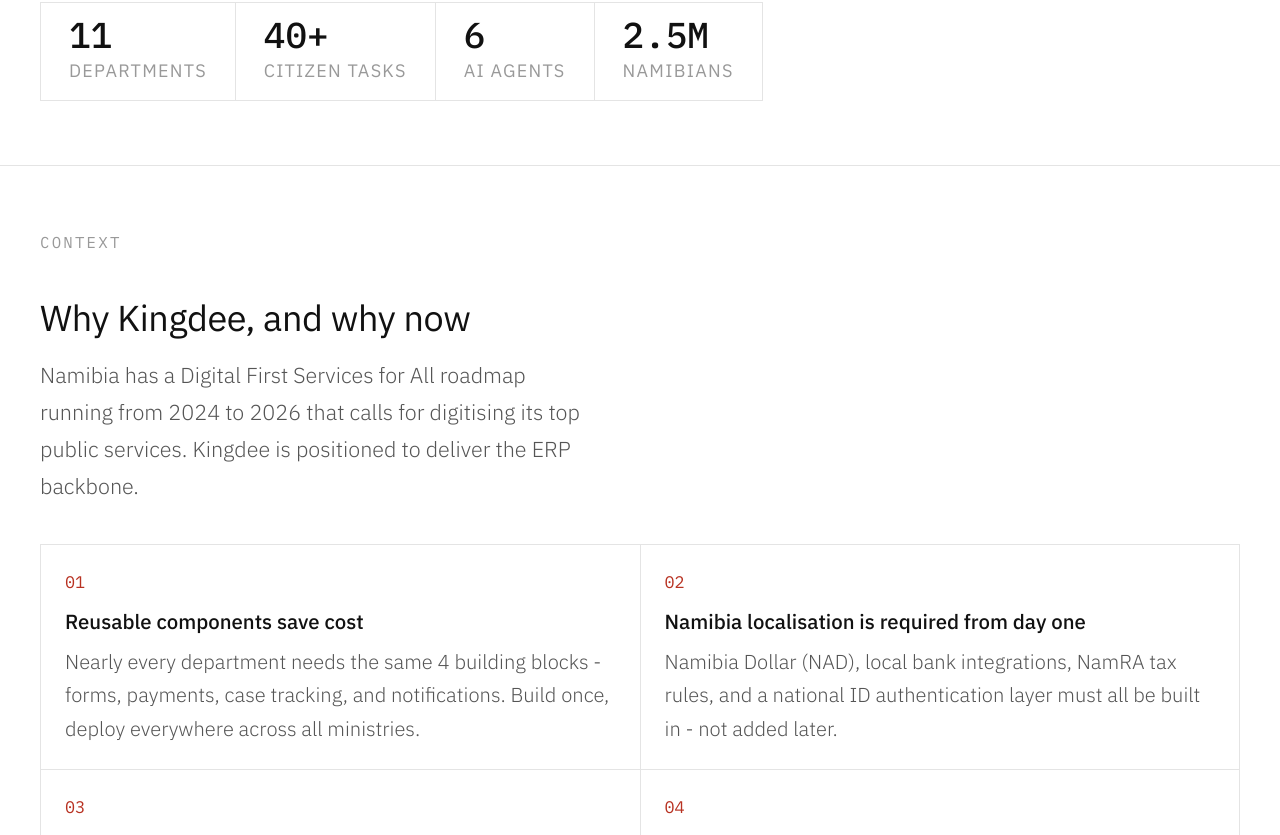
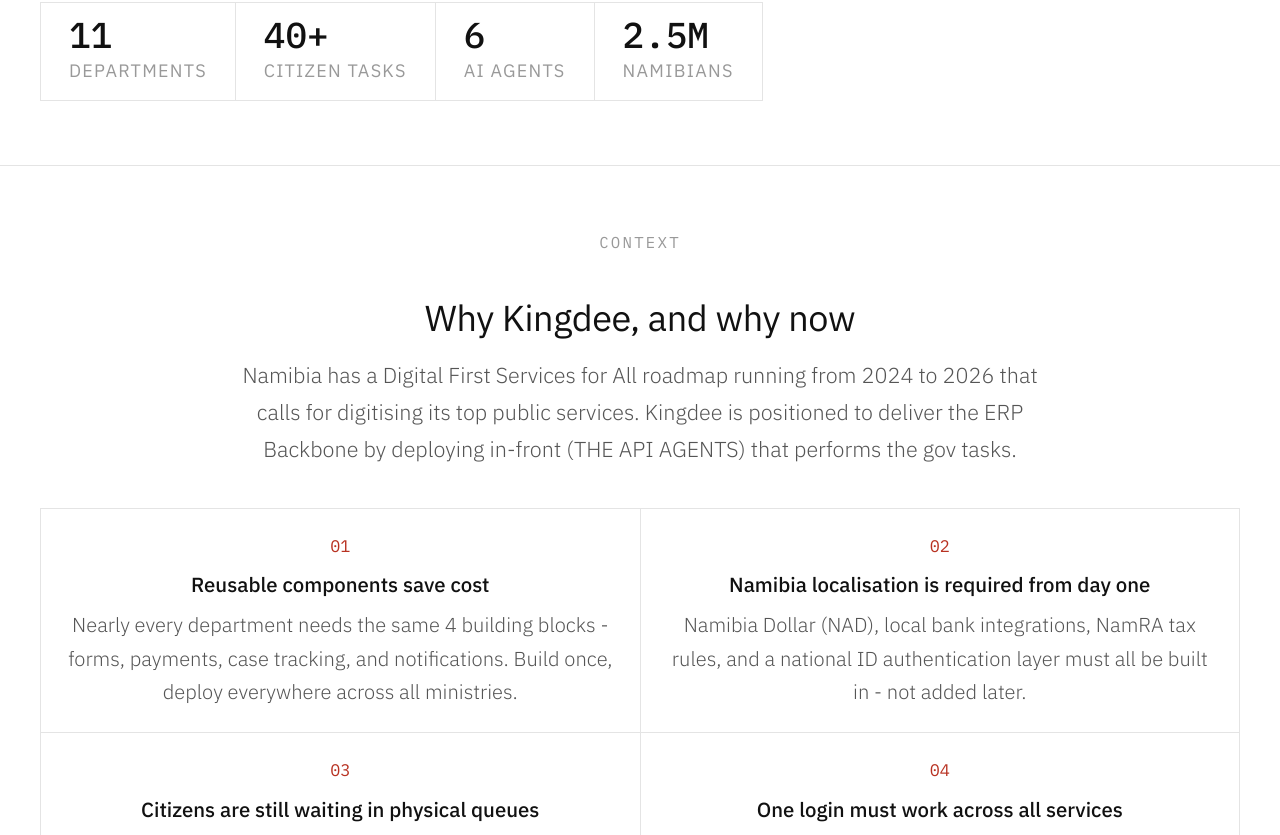
Before and after one commit to statusconfirmed031/namibia-kingdee-gov, a Next.js app: page / in a window 1280 px wide. Shown: the part 565-1400 px from the top of the page. Built offline with nearby package versions, Linux system fonts and the light colour scheme.

Commit message:
docs: center context heading and update description

```diff
--- a/app/page.js
+++ b/app/page.js
@@ -30,10 +30,10 @@
         </div>
       </div>
 
-      <div className={styles.section} id="context">
+      <div className={`${styles.section} ${styles.contextSection}`} id="context">
         <div className={styles.sectionLabel}>Context</div>
         <h2>Why Kingdee, and why now</h2>
-        <p className={styles.sectionDesc}>Namibia has a Digital First Services for All roadmap running from 2024 to 2026 that calls for digitising its top public services. Kingdee is positioned to deliver the ERP backbone.</p>
+        <p className={styles.sectionDesc}>Namibia has a Digital First Services for All roadmap running from 2024 to 2026 that calls for digitising its top public services. Kingdee is positioned to deliver the ERP Backbone by deploying in-front (THE API AGENTS) that performs the gov tasks.</p>
         <div className={styles.contextGrid}>
           {[
             {n:'01',h:'Reusable components save cost',p:'Nearly every department needs the same 4 building blocks - forms, payments, case tracking, and notifications. Build once, deploy everywhere across all ministries.'},
--- a/app/page.module.css
+++ b/app/page.module.css
@@ -23,6 +23,8 @@
 .sectionLabel{font-family:var(--font-mono),'IBM Plex Mono',monospace;font-size:15.75px;letter-spacing:.14em;text-transform:uppercase;color:var(--light);margin-bottom:2rem}
 .section h2{font-size:2.25rem;font-weight:400;letter-spacing:-.01em;margin-bottom:.6rem}
 .sectionDesc{font-size:1.35rem;font-weight:300;color:var(--mid);max-width:560px;line-height:1.7;margin-bottom:2.5rem}
+.contextSection{display:flex;flex-direction:column;align-items:center;text-align:center}
+.contextSection .sectionDesc{max-width:800px}
 
 /* CONTEXT */
 .contextGrid{display:grid;grid-template-columns:repeat(2,1fr);gap:1px;background:var(--border);border:1px solid var(--border)}
```
